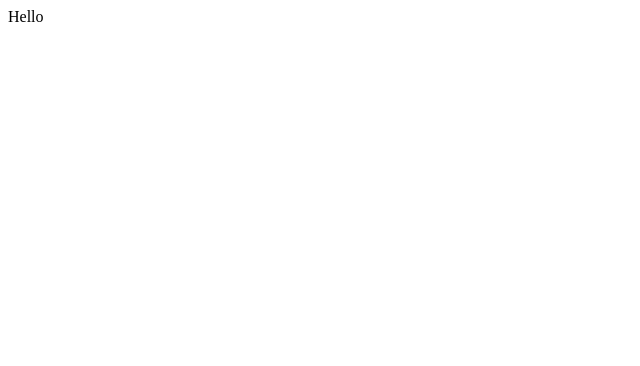
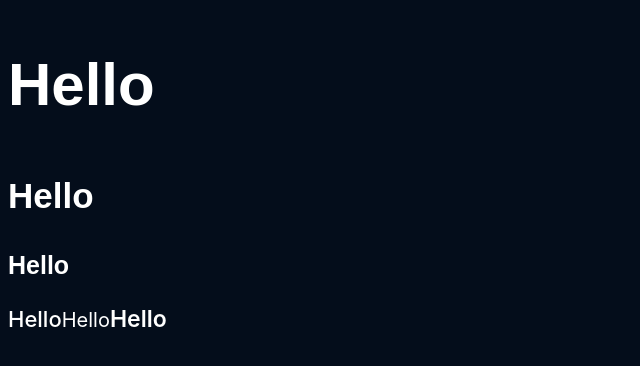
Before and after one commit to stastnan/happy-music-player, a React (Create React App) app: page / in a window 1280 px wide. Shown: the top 366 px of the page, without its empty margins (0-640 px from the left). Built offline with nearby package versions, Linux system fonts and the light colour scheme.

Commit message:
Added global styles, typography

```diff
--- a/package.json
+++ b/package.json
@@ -11,6 +11,7 @@
     "react": "^18.2.0",
     "react-dom": "^18.2.0",
     "react-scripts": "5.0.1",
+    "styled-components": "^6.0.7",
     "web-vitals": "^2.1.4"
   },
   "scripts": {
--- a/src/App.js
+++ b/src/App.js
@@ -1,5 +1,28 @@
+import { ThemeProvider } from "styled-components";
+import { theme } from "./styles/Theme";
+import { GlobalStyles } from "./styles/Global";
+
+import {
+  ButtonText,
+  MainTitle,
+  SectionSubtitle,
+  SectionTitle,
+  SubText,
+  Text,
+} from "./components/ui/Typography";
+
 function App() {
-  return <div>Hello</div>;
+  return (
+    <ThemeProvider theme={theme}>
+      <GlobalStyles />
+      <MainTitle>Hello</MainTitle>
+      <SectionTitle>Hello</SectionTitle>
+      <SectionSubtitle>Hello</SectionSubtitle>
+      <Text>Hello</Text>
+      <SubText>Hello</SubText>
+      <ButtonText>Hello</ButtonText>
+    </ThemeProvider>
+  );
 }
 
 export default App;
--- /dev/null
+++ b/src/components/ui/Typography.js
@@ -0,0 +1,43 @@
+import { styled } from "styled-components";
+
+export const MainTitle = styled.h1`
+  font-family: ${({ theme }) => theme.fonts.poppins}, sans-serif;
+  font-size: 60px;
+  font-weight: ${({ theme }) => theme.fontWeights.bold};
+  line-height: 90px;
+`;
+
+export const SectionTitle = styled.h2`
+  font-family: ${({ theme }) => theme.fonts.poppins}, sans-serif;
+  font-size: 35px;
+  font-weight: ${({ theme }) => theme.fontWeights.bold};
+  line-height: 52px;
+`;
+
+export const SectionSubtitle = styled.h3`
+  font-family: ${({ theme }) => theme.fonts.poppins}, sans-serif;
+  font-size: 25px;
+  font-weight: ${({ theme }) => theme.fontWeights.bold};
+  line-height: normal;
+`;
+
+export const Text = styled.span`
+  font-family: ${({ theme }) => theme.fonts.inter}, sans-serif;
+  font-size: 22px;
+  font-weight: ${({ theme }) => theme.fontWeights.semibold};
+  line-height: normal;
+`;
+
+export const SubText = styled.span`
+  font-family: ${({ theme }) => theme.fonts.inter}, sans-serif;
+  font-size: 20px;
+  font-weight: ${({ theme }) => theme.fontWeights.normal};
+  line-height: normal;
+`;
+
+export const ButtonText = styled.span`
+  font-family: ${({ theme }) => theme.fonts.inter}, sans-serif;
+  font-size: 23px;
+  font-weight: ${({ theme }) => theme.fontWeights.bold};
+  line-height: normal;
+`;
--- /dev/null
+++ b/src/styles/Global.js
@@ -0,0 +1,44 @@
+import { createGlobalStyle } from "styled-components";
+
+const styled = { createGlobalStyle };
+
+export const GlobalStyles = styled.createGlobalStyle`
+  /* Box sizing rules */
+  *,
+  *::before,
+  *::after {
+    box-sizing: border-box;
+    margin: 0;
+    padding: 0;
+  }
+
+  body {
+    min-height: 100vh;
+    font-family: ${({ theme }) => theme.fonts.poppins}, sans-serif;
+    color: ${({ theme }) => theme.colors.white};
+    background-color: ${({ theme }) => theme.colors.black};
+  }
+
+  /* Inherit fonts for inputs and buttons */
+  input,
+  button,
+  textarea,
+  select {
+    font: inherit;
+  }
+
+  /* Remove all animations, transitions and smooth scroll for people that prefer not to see them */
+  @media (prefers-reduced-motion: reduce) {
+    html:focus-within {
+      scroll-behavior: auto;
+    }
+    *,
+    *::before,
+    *::after {
+      animation-duration: 0.01ms !important;
+      animation-iteration-count: 1 !important;
+      transition-duration: 0.01ms !important;
+      scroll-behavior: auto !important;
+    }
+  }
+`;
--- /dev/null
+++ b/src/styles/Theme.js
@@ -0,0 +1,20 @@
+export const theme = {
+  colors: {
+    white: "#FFFFFF",
+    black: "#040D1B",
+    secondaryBlack: "#0F1928",
+    secondaryGrey: "#878787",
+    primary: "#E2577F",
+    purple: "#4E3FE4",
+    lightWhite: "#FFFFFF33",
+  },
+  fonts: {
+    poppins: "Poppins",
+    inter: "Inter",
+  },
+  fontWeights: {
+    bold: 600,
+    semibold: 500,
+    normal: 400,
+  },
+};
```
Also changed, not shown: .eslintrc.json, 1 other file (tests, documents, lock files or other folders).
